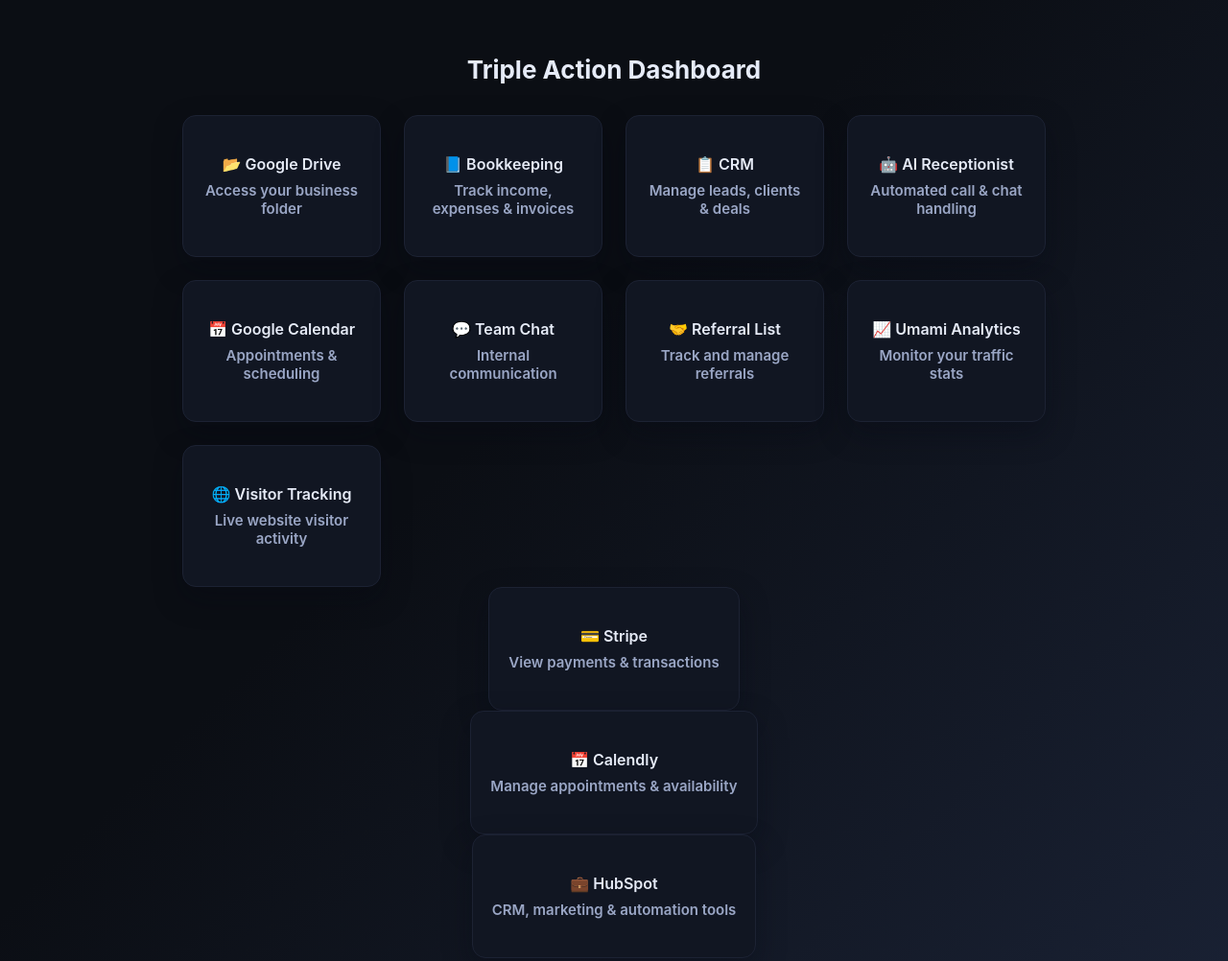
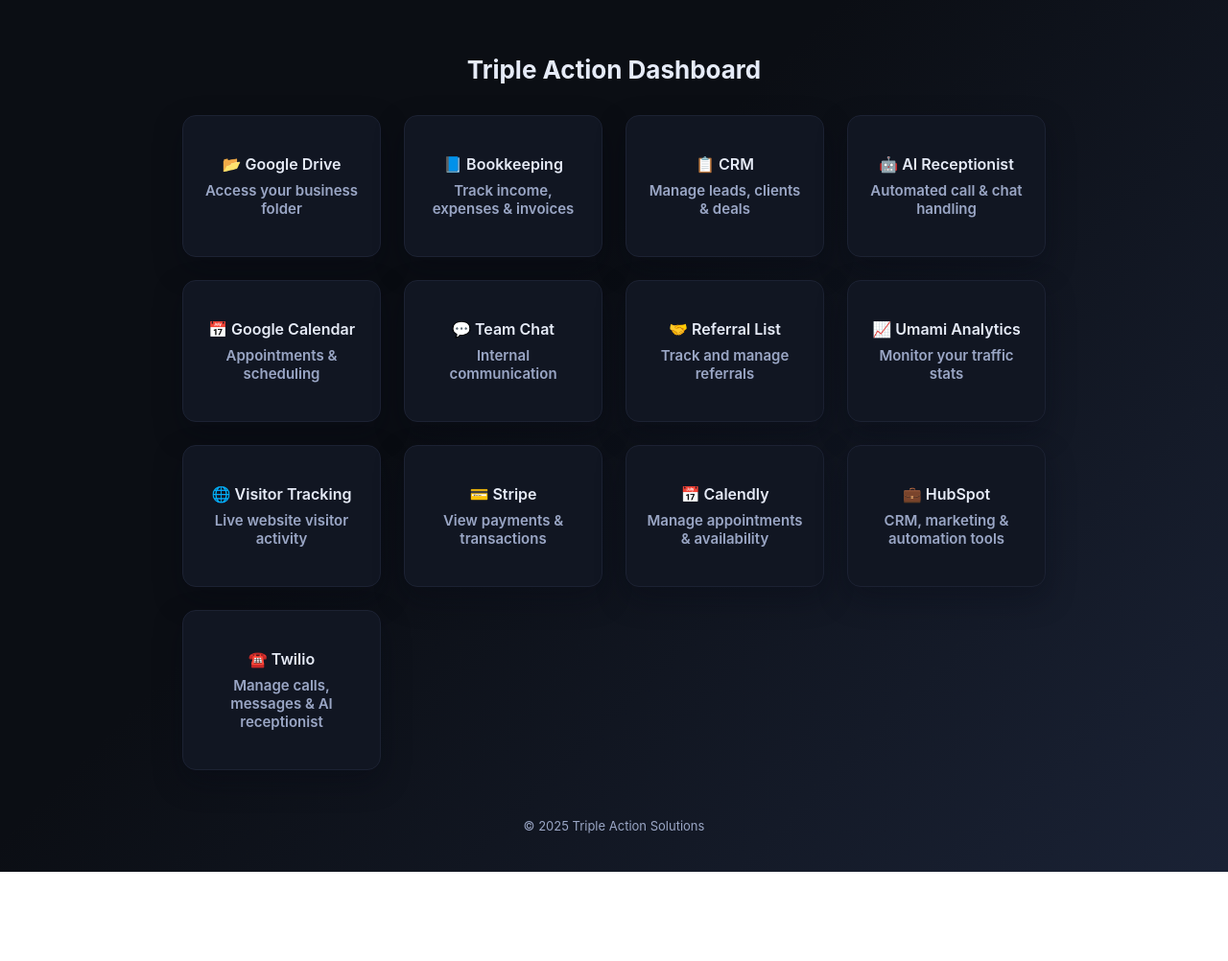
Before and after one commit to kd0321/admin, a website: page Navigation/Dashboard.html in a window 1280 px wide. Shown: the top 1002 px of the page at 96% size. After the commit the page ends 909 px from the top, so only its background shows below. Drawn offline with Linux system fonts and the light colour scheme; files whose address does not match are found by name.

Commit message:
another update

```diff
--- a/Navigation/Dashboard.html
+++ b/Navigation/Dashboard.html
@@ -77,18 +77,13 @@
   <div class="grid">
     <!-- Google Drive tile -->
     <a href="https://drive.google.com/drive/folders/19OhISNH00G1r9a2h2nPOkZk6e-EBWN8C?usp=drive_link"
-   class="tile"
-   target="_blank"
-   rel="noopener">
+       class="tile" target="_blank" rel="noopener">
       📂 Google Drive
       <span>Access your business folder</span>
     </a>
 
-
     <a href="https://docs.google.com/spreadsheets/d/17yvyK2Emt_bj0MQx97gZM0gsxUxZQAhxuXX0ltANij4/edit?usp=sharing"
-   class="tile"
-   target="_blank"
-   rel="noopener">
+       class="tile" target="_blank" rel="noopener">
       📘 Bookkeeping
       <span>Track income, expenses & invoices</span>
     </a>
@@ -97,14 +92,14 @@
       📋 CRM
       <span>Manage leads, clients & deals</span>
     </a>
+
     <a href="ai-receptionist.html" class="tile">
       🤖 AI Receptionist
       <span>Automated call & chat handling</span>
     </a>
+
     <a href="https://calendar.google.com/calendar/u/1?cid=dHJpcGxlYWN0aW9uY2xlYW5pbmdzb2x1dGlvbnNAZ21haWwuY29t"
-   class="tile"
-   target="_blank"
-   rel="noopener">
+       class="tile" target="_blank" rel="noopener">
       📅 Google Calendar
       <span>Appointments & scheduling</span>
     </a>
@@ -113,19 +108,22 @@
       💬 Team Chat
       <span>Internal communication</span>
     </a>
+
     <a href="referrals.html" class="tile">
       🤝 Referral List
       <span>Track and manage referrals</span>
     </a>
+
     <a href="umami.html" class="tile">
       📈 Umami Analytics
       <span>Monitor your traffic stats</span>
     </a>
+
     <a href="visitors.html" class="tile">
       🌐 Visitor Tracking
       <span>Live website visitor activity</span>
     </a>
-  </div>
+
     <a href="https://dashboard.stripe.com/" class="tile" target="_blank" rel="noopener">
       💳 Stripe
       <span>View payments & transactions</span>
@@ -141,7 +139,12 @@
       <span>CRM, marketing & automation tools</span>
     </a>
 
-
+    <!-- New Twilio tile -->
+    <a href="https://www.twilio.com/login" class="tile" target="_blank" rel="noopener">
+      ☎️ Twilio
+      <span>Manage calls, messages & AI receptionist</span>
+    </a>
+  </div>
 
   <footer>© 2025 Triple Action Solutions</footer>
 
```
Lines whose indentation alone changed are shown as unchanged.
